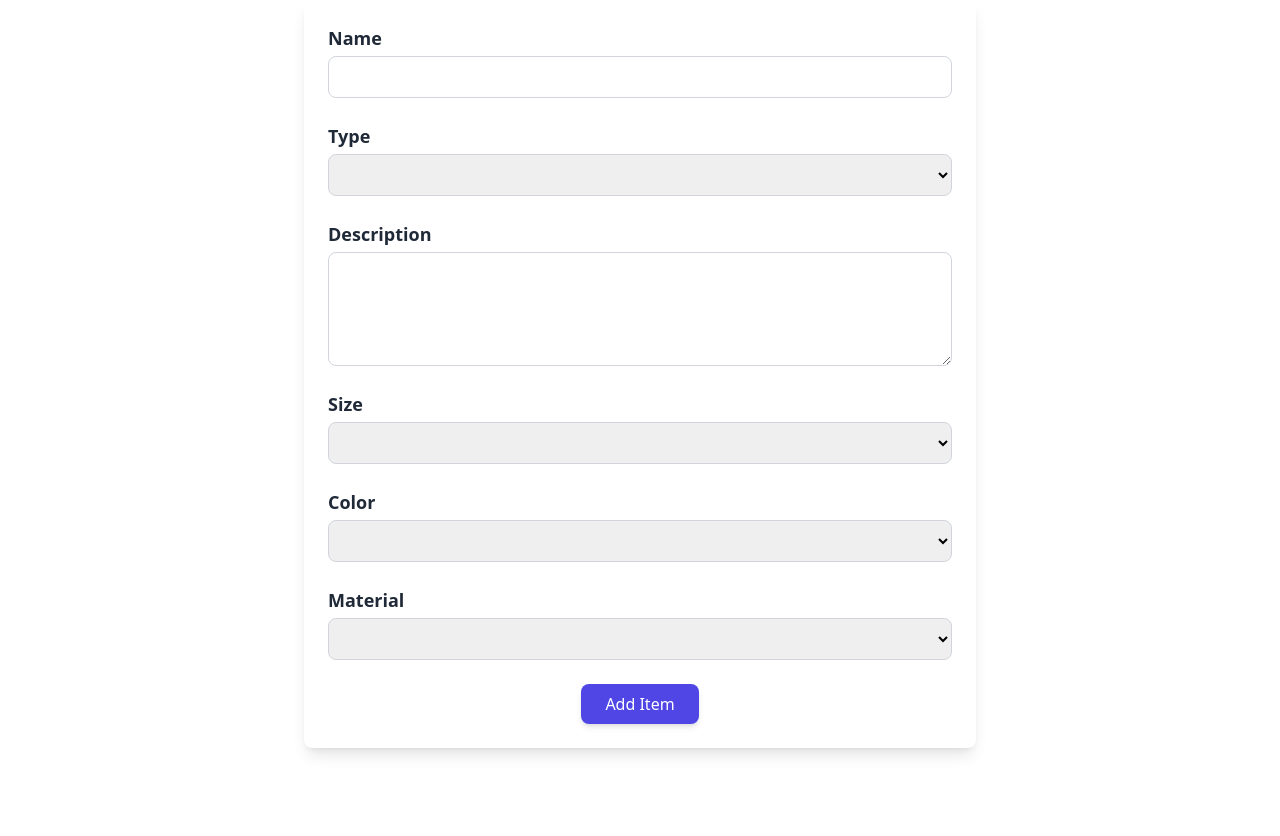
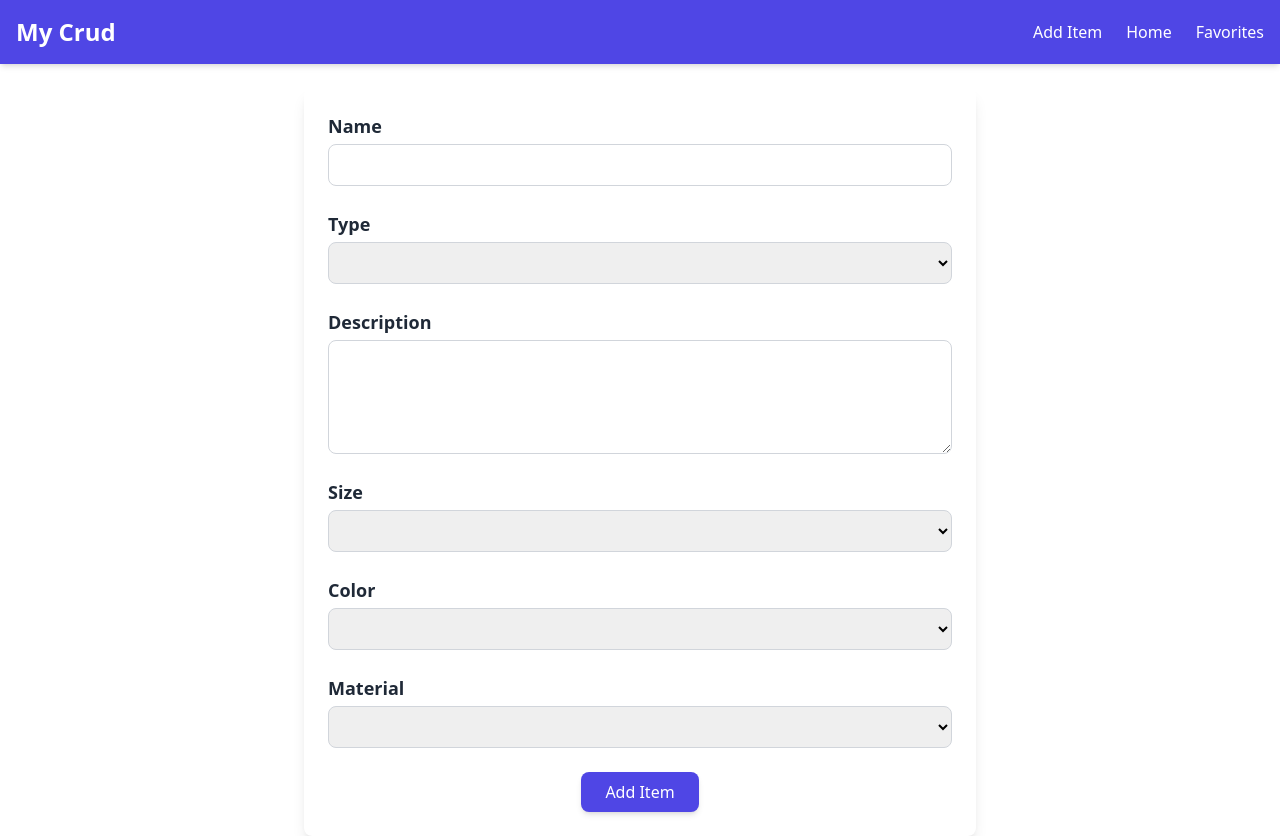
Before and after one commit to FedeAltava/Mycrud, an Angular app: page /add in a window 1280 px wide. Before the commit the page ends 800 px from the top, so only its background shows below. Built offline with nearby package versions, Linux system fonts and the light colour scheme.

Commit message:
header added at add component

```diff
--- a/src/app/add/add.component.html
+++ b/src/app/add/add.component.html
@@ -1,4 +1,5 @@
-<form [formGroup]="itemForm" (ngSubmit)="addItem()" class="max-w-2xl mx-auto p-6 bg-white rounded-lg shadow-lg">
+<app-header/>
+<form [formGroup]="itemForm" (ngSubmit)="addItem()" class="max-w-2xl mx-auto p-6 bg-white rounded-lg shadow-lg mt-6">
   <!-- Name -->
   <div class="mb-6">
     <label for="name" class="block text-lg font-semibold text-gray-800">Name</label>
--- a/src/app/add/add.component.ts
+++ b/src/app/add/add.component.ts
@@ -9,11 +9,12 @@ import {
 } from '@angular/forms';
 import { CommonModule } from '@angular/common';
 import { COLORS, MATERIALS, SIZES, TYPES } from '../constants/item-options';
+import { HeaderComponent } from '../header/header.component';
 
 @Component({
   selector: 'app-add',
   standalone: true,
-  imports: [CommonModule, ReactiveFormsModule],
+  imports: [CommonModule, ReactiveFormsModule,HeaderComponent],
   templateUrl: './add.component.html',
   styleUrl: './add.component.css',
 })
--- a/src/app/header/header.component.html
+++ b/src/app/header/header.component.html
@@ -1 +1,29 @@
-<p>header works!</p>
+<header class="bg-indigo-600 p-4 shadow-md">
+    <div class="max-w-7xl mx-auto flex justify-between items-center">
+
+      <h1 class="text-white text-2xl font-semibold"><a routerLink="/home" routerLinkActive="text-black" class="text-white hover:text-indigo-300">
+        My Crud
+      </a></h1>
+
+
+      <nav>
+        <ul class="flex space-x-6">
+          <li>
+            <a routerLink="/add" routerLinkActive="text-black" class="text-white hover:text-indigo-300">
+              Add Item
+            </a>
+          </li>
+          <li>
+            <a routerLink="/home" routerLinkActive="text-black" class="text-white hover:text-indigo-300">
+              Home
+            </a>
+          </li>
+          <li>
+            <a routerLink="/favorites" routerLinkActive="text-black" class="text-white hover:text-indigo-300">
+              Favorites
+            </a>
+          </li>
+        </ul>
+      </nav>
+    </div>
+  </header>
--- a/src/app/header/header.component.ts
+++ b/src/app/header/header.component.ts
@@ -1,9 +1,10 @@
 import { Component } from '@angular/core';
+import { RouterLink, RouterLinkActive } from '@angular/router';
 
 @Component({
   selector: 'app-header',
   standalone: true,
-  imports: [],
+  imports: [RouterLinkActive,RouterLink],
   templateUrl: './header.component.html',
   styleUrl: './header.component.css'
 })
--- a/src/app/home/home.component.html
+++ b/src/app/home/home.component.html
@@ -1 +1,3 @@
+<app-header/>
+
 <p>home works!</p>
--- a/src/app/home/home.component.ts
+++ b/src/app/home/home.component.ts
@@ -1,12 +1,13 @@
 import { Component } from '@angular/core';
+import { HeaderComponent } from '../header/header.component';
 
 @Component({
   selector: 'app-home',
   standalone: true,
-  imports: [],
+  imports: [HeaderComponent],
   templateUrl: './home.component.html',
   styleUrl: './home.component.css'
 })
 export class HomeComponent {
-
+  constructor(){}
 }
```
